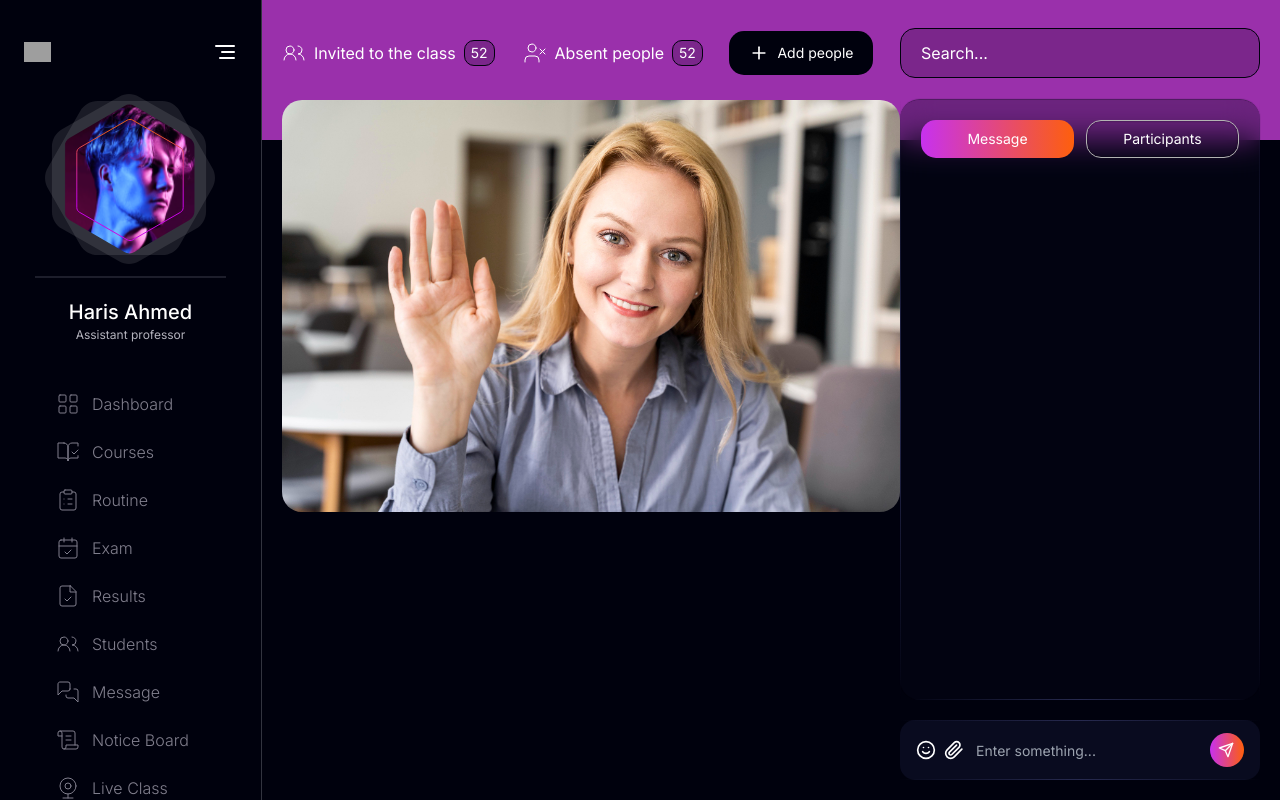
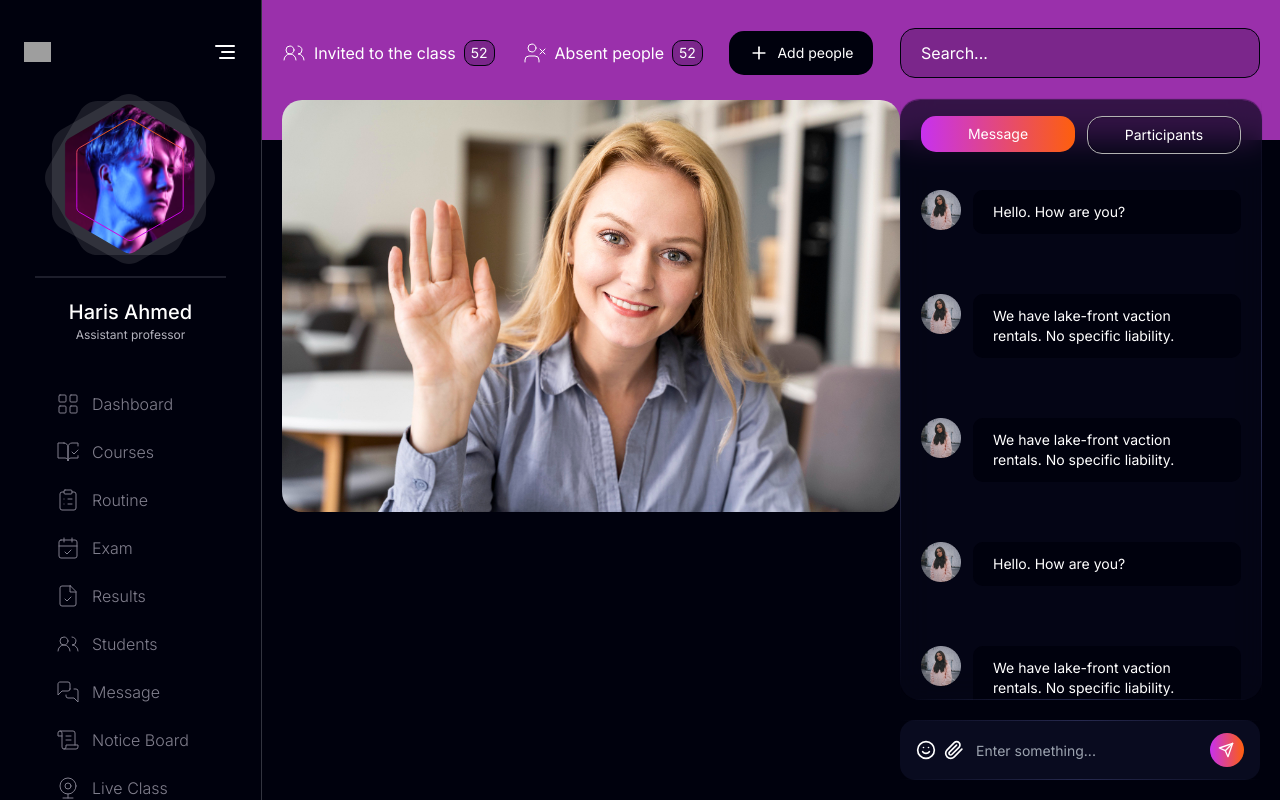
Before and after one commit to andrewench/marathon-chat-2023-frontend, a Next.js app: page / in a window 1280 px wide. Built offline with nearby package versions, Linux system fonts and the light colour scheme; grey boxes are pictures that could not be loaded.

Commit message:
layout: add messages into chat section

```diff
--- a/src/components/layout/chat/chat.layout.tsx
+++ b/src/components/layout/chat/chat.layout.tsx
@@ -1,11 +1,12 @@
 import { Paperclip, Send, Smile } from 'lucide-react'
 import { FC } from 'react'
+import SimpleBar from 'simplebar-react'
 
 import cn from 'clsx'
 
-import { Flex } from '@/components/layout'
+import { Flex, ScrollBox } from '@/components/layout'
 
-import { StyledButton } from '@/components/ui'
+import { MessageItem, StyledButton } from '@/components/ui'
 
 import styles from './chat.module.scss'
 
@@ -13,7 +14,7 @@ export const Chat: FC = () => {
   return (
     <Flex direction="column" className={styles.box}>
       <div className={styles.innerBox}>
-        <div className={styles.chatBox}>
+        <Flex direction="column" className={styles.chatBox}>
           <Flex className={styles.tabs}>
             <StyledButton variant="filled" className={styles.tab}>
               Message
@@ -22,7 +23,35 @@ export const Chat: FC = () => {
               Participants
             </StyledButton>
           </Flex>
-        </div>
+
+          <div className={styles.chat}>
+            <SimpleBar className={styles.scrollBar}>
+              <div className={styles.chatList}>
+                <MessageItem>Hello. How are you?</MessageItem>
+                <MessageItem>
+                  We have lake-front vaction rentals. No specific liability.
+                </MessageItem>
+                <MessageItem>
+                  We have lake-front vaction rentals. No specific liability.
+                </MessageItem>
+                <MessageItem>Hello. How are you?</MessageItem>
+                <MessageItem>
+                  We have lake-front vaction rentals. No specific liability.
+                </MessageItem>
+                <MessageItem>
+                  We have lake-front vaction rentals. No specific liability.
+                </MessageItem>
+                <MessageItem>Hello. How are you?</MessageItem>
+                <MessageItem>
+                  We have lake-front vaction rentals. No specific liability.
+                </MessageItem>
+                <MessageItem>
+                  We have lake-front vaction rentals. No specific liability.
+                </MessageItem>
+              </div>
+            </SimpleBar>
+          </div>
+        </Flex>
       </div>
 
       <Flex align="center" className={styles.inputBox}>
--- a/src/components/layout/chat/chat.module.scss
+++ b/src/components/layout/chat/chat.module.scss
@@ -8,7 +8,7 @@
 }
 
 .chatBox {
-  @apply relative h-full bg-[#080b1d50] backdrop-blur-lg rounded-[20px] p-5 overflow-hidden;
+  @apply relative h-full bg-[#070819af] backdrop-blur-lg rounded-[20px] overflow-hidden;
 
   border-width: 1px;
   border-top: 0;
@@ -32,15 +32,23 @@
 }
 
 .tabs {
-  @apply gap-3;
+  @apply gap-3 h-[70px] w-full pt-4 px-5;
 }
 
 .tab {
   @apply w-1/2 text-sm rounded-[15px];
 }
 
+.chat {
+  @apply w-[360px] h-[calc(100vh-100px-50px-40px-80px)] text-white;
+}
+
+.scrollBar {
+  @apply h-full scroll-smooth;
+}
+
 .inputBox {
-  @apply h-[60px] flex-shrink-0 bg-[#090b1f] rounded-[15px] border-[1px] border-solid px-4;
+  @apply h-[60px] w-full flex-shrink-0 bg-[#090b1f] rounded-[15px] border-[1px] border-solid px-4;
 
   border-left: 0;
   border-right: 0;
--- a/src/components/layout/flex/flex.component.tsx
+++ b/src/components/layout/flex/flex.component.tsx
@@ -21,7 +21,7 @@ interface IFlex {
 
 export const Flex: FC<PropsWithClassNameAndChildren<IFlex>> = ({
   direction = 'row',
-  align = 'stretch',
+  align = 'start',
   content = 'start',
   reversed,
   children,
--- a/src/components/layout/sidebar/sidebar.module.scss
+++ b/src/components/layout/sidebar/sidebar.module.scss
@@ -1,5 +1,5 @@
 .box {
-  @apply bg-marathon-black border-r-[1px] border-r-[#32343f] flex-shrink-0;
+  @apply min-h-screen bg-marathon-black border-r-[1px] border-r-[#32343f] flex-shrink-0;
 }
 
 .innerBox {
--- a/src/components/ui/index.ts
+++ b/src/components/ui/index.ts
@@ -1,2 +1,3 @@
 export { SideBarItem } from './sidebar-item/sidebar-item.component'
 export { StyledButton } from './styled-button/styled-button.component'
+export { MessageItem } from './message-item/message-item.component'
--- /dev/null
+++ b/src/components/ui/message-item/message-item.component.tsx
@@ -0,0 +1,23 @@
+import Image from 'next/image'
+
+import { FC } from 'react'
+
+import { Flex } from '@/components/layout'
+
+import styles from './message-item.module.scss'
+
+export const MessageItem: FC<{ children: string }> = ({ children }) => {
+  return (
+    <Flex className={styles.box}>
+      <Image
+        src="/user_1.png"
+        alt="User Avatar"
+        width={40}
+        height={40}
+        draggable={false}
+      />
+
+      <p className={styles.message}>{children}</p>
+    </Flex>
+  )
+}
--- /dev/null
+++ b/src/components/ui/message-item/message-item.module.scss
@@ -0,0 +1,7 @@
+.box {
+  @apply w-full py-5 px-5 mb-5 last:mb-0 gap-3;
+}
+
+.message {
+  @apply bg-marathon-black text-white text-sm w-full px-5 py-3 rounded-[10px] leading-5;
+}
```
Also changed, not shown: public/user_1.png (added).
